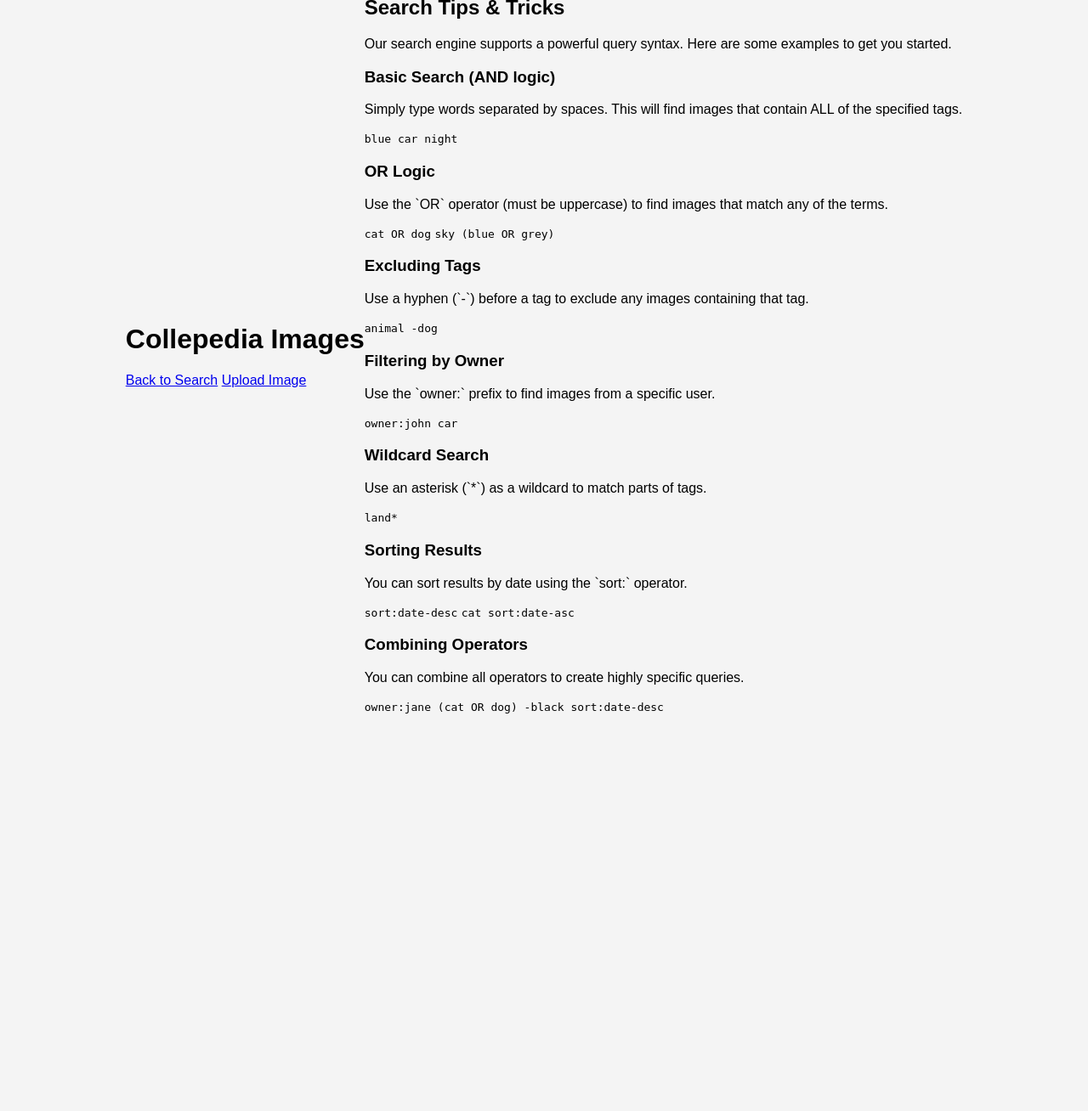
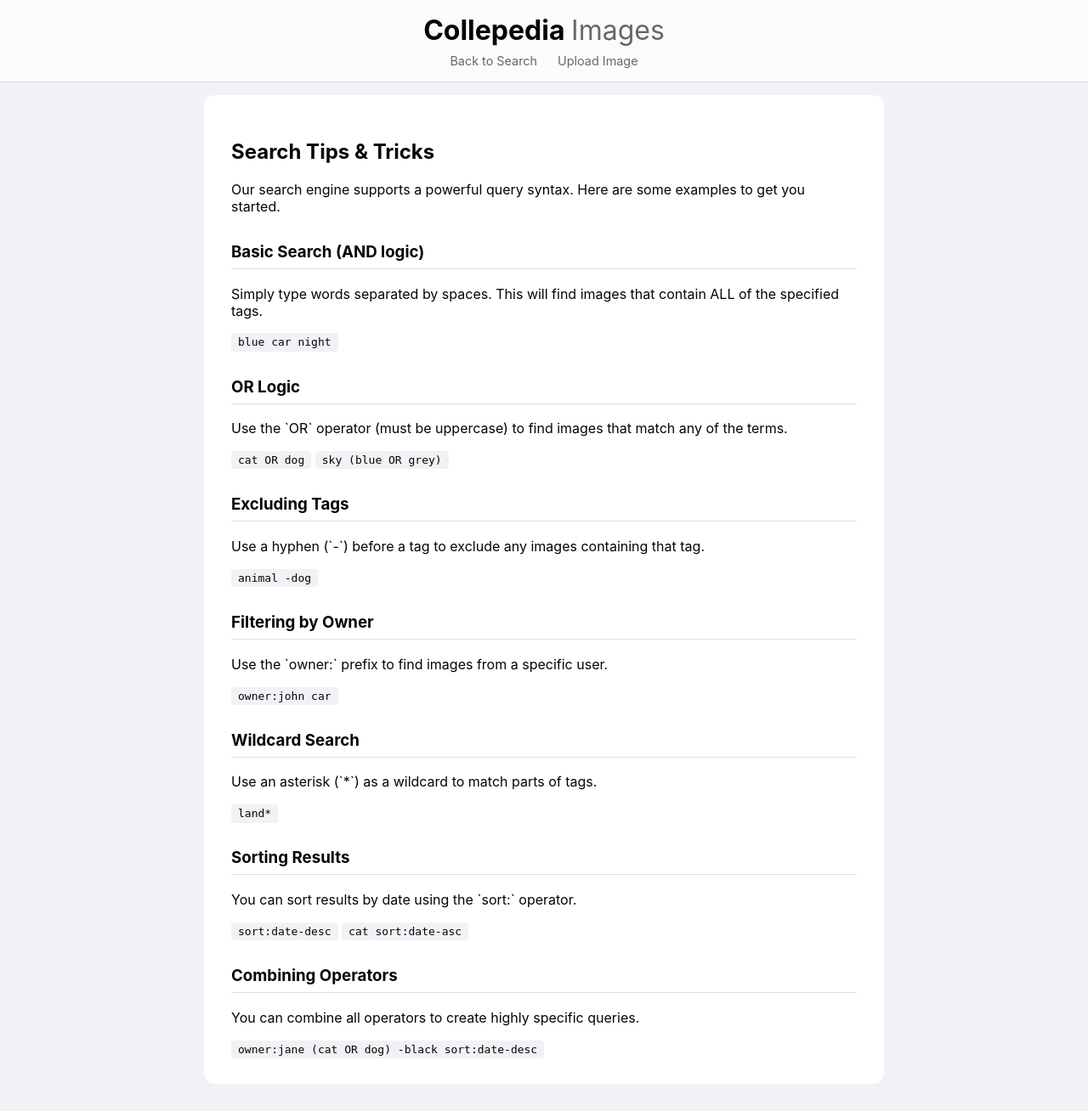
Before and after one commit to AbdulRahman-Muhammad/CollepediaImages, a Flask app: page /documentation in a window 1280 px wide. Shown: the whole page at 85% size. Before the commit the page ends 840 px from the top, so only its background shows below. Run offline with Flask 3, Linux system fonts and the light colour scheme; parts of the project's set-up code (start-up, migrations or seed data) failed here and were passed over.

Commit message:
Update style.css

```diff
--- a/static/style.css
+++ b/static/style.css
@@ -1,32 +1,120 @@
+:root {
+    --bg-color: #f0f2f5;
+    --surface-color: #ffffff;
+    --text-color: #050505;
+    --text-color-secondary: #65676b;
+    --primary-color: #0866ff;
+    --shadow-color: rgba(0, 0, 0, 0.1);
+    --border-radius: 12px;
+    --glass-bg: rgba(255, 255, 255, 0.7);
+    --border-color: #ddd;
+}
+
+@media (prefers-color-scheme: dark) {
+    :root {
+        --bg-color: #121212;
+        --surface-color: #1e1e1e;
+        --text-color: #e4e6eb;
+        --text-color-secondary: #b0b3b8;
+        --primary-color: #42a5f5;
+        --shadow-color: rgba(0, 0, 0, 0.5);
+        --glass-bg: rgba(30, 30, 30, 0.7);
+        --border-color: #333;
+    }
+}
+
+* { box-sizing: border-box; }
+
 body {
-    font-family: 'Cairo', sans-serif;
-    background-color: #f4f4f4;
-    display: flex;
-    justify-content: center;
-    align-items: center;
-    height: 100vh;
+    font-family: -apple-system, BlinkMacSystemFont, "Segoe UI", Roboto, Helvetica, Arial, sans-serif;
+    background-color: var(--bg-color);
+    color: var(--text-color);
+    margin: 0;
+    padding-top: 120px;
+    transition: background-color 0.3s, color 0.3s;
 }
-.container {
-    background: white;
-    padding: 2rem;
-    border-radius: 8px;
-    box-shadow: 0 4px 8px rgba(0,0,0,0.1);
-    width: 400px;
+
+.search-header {
+    position: fixed; top: 0; width: 100%; padding: 1rem; text-align: center; z-index: 1000;
+    background: var(--glass-bg); backdrop-filter: blur(12px); -webkit-backdrop-filter: blur(12px);
+    border-bottom: 1px solid var(--border-color);
 }
-form {
-    display: flex;
-    flex-direction: column;
+
+.search-header h1 { margin: 0; font-weight: 700; }
+.search-header .logo-alt { color: var(--text-color-secondary); font-weight: 400; }
+
+.search-bar { display: flex; justify-content: center; margin: 0.5rem 0; }
+.search-bar input {
+    width: 60%; max-width: 700px; padding: 0.75rem 1.5rem; border: 1px solid var(--border-color);
+    border-radius: 24px; background: var(--surface-color); color: var(--text-color); font-size: 1rem;
+    transition: all 0.2s ease;
 }
-input, button {
-    padding: 10px;
-    margin-top: 10px;
-    border-radius: 5px;
-    border: 1px solid #ddd;
+.search-bar input:focus { outline: none; border-color: var(--primary-color); box-shadow: 0 0 0 3px color-mix(in srgb, var(--primary-color) 20%, transparent); }
+.search-bar button { background: none; border: none; padding: 0 1rem; cursor: pointer; color: var(--text-color-secondary); }
+.search-bar button svg { width: 24px; height: 24px; }
+
+.header-nav { display: flex; justify-content: center; gap: 1.5rem; margin-top: 0.5rem; }
+.header-nav a { color: var(--text-color-secondary); text-decoration: none; font-size: 0.9rem; }
+.header-nav a:hover { color: var(--primary-color); }
+
+.gallery-grid {
+    padding: 1rem; column-gap: 1rem;
+    column-count: 5;
 }
-button {
-    background-color: #3498db;
-    color: white;
-    cursor: pointer;
-    border: none;
-    margin-top: 20px;
+.gallery-card {
+    display: inline-block; width: 100%; margin-bottom: 1rem;
+    border-radius: var(--border-radius); overflow: hidden;
+    cursor: pointer; position: relative;
+    box-shadow: 0 4px 12px var(--shadow-color);
+    transition: transform 0.2s ease-out;
 }
+.gallery-card:hover { transform: scale(1.03); }
+.gallery-card img { display: block; width: 100%; height: auto; }
+
+@media (max-width: 1400px) { .gallery-grid { column-count: 4; } }
+@media (max-width: 1100px) { .gallery-grid { column-count: 3; } }
+@media (max-width: 800px) { .gallery-grid { column-count: 2; } }
+@media (max-width: 500px) { .gallery-grid { column-count: 1; } }
+
+.modal-overlay {
+    position: fixed; inset: 0; background: rgba(0, 0, 0, 0.8); display: flex;
+    justify-content: center; align-items: center; z-index: 2000;
+    opacity: 0; transition: opacity 0.3s ease; pointer-events: none;
+}
+.modal-overlay:not(.modal-hidden) { opacity: 1; pointer-events: auto; }
+
+.modal-content {
+    background: var(--surface-color); padding: 1.5rem; border-radius: var(--border-radius);
+    max-width: 90%; max-height: 90vh; width: 1100px;
+    position: relative; overflow-y: auto;
+    transform: scale(0.95); transition: transform 0.3s ease;
+}
+.modal-overlay:not(.modal-hidden) .modal-content { transform: scale(1); }
+.modal-hidden { display: none; }
+
+.modal-close-btn {
+    position: absolute; top: 1rem; right: 1rem; background: var(--bg-color);
+    border: none; border-radius: 50%; width: 32px; height: 32px;
+    font-size: 1.5rem; cursor: pointer; display: flex; justify-content: center; align-items: center;
+}
+.modal-body { display: grid; grid-template-columns: 2fr 1fr; gap: 1.5rem; align-items: start; }
+@media (max-width: 900px) { .modal-body { grid-template-columns: 1fr; } }
+.modal-image-container img { width: 100%; border-radius: var(--border-radius); }
+.modal-info h2 { margin-top: 0; }
+.modal-info .tags { display: flex; flex-wrap: wrap; gap: 0.5rem; margin-top: 1rem; }
+.modal-info .tags span { background: var(--bg-color); padding: 0.25rem 0.75rem; border-radius: 16px; font-size: 0.9rem; }
+
+.modal-actions { display: flex; flex-direction: column; gap: 0.75rem; margin-top: 1.5rem; }
+.modal-actions button {
+    width: 100%; padding: 0.75rem; border: 1px solid var(--border-color);
+    background: var(--surface-color); color: var(--text-color); border-radius: 8px;
+    cursor: pointer; text-align: center; transition: background-color 0.2s;
+}
+.modal-actions button:hover { background: var(--bg-color); }
+
+.loader-hidden { display: none !important; }
+
+.doc-page { padding-top: 80px; }
+.doc-content { max-width: 800px; margin: 2rem auto; padding: 2rem; background: var(--surface-color); border-radius: var(--border-radius); }
+.doc-content h3 { border-bottom: 1px solid var(--border-color); padding-bottom: 0.5rem; margin-top: 2rem; }
+.doc-content code { background: var(--bg-color); padding: 0.2rem 0.5rem; border-radius: 4px; font-family: monospace; }
```
